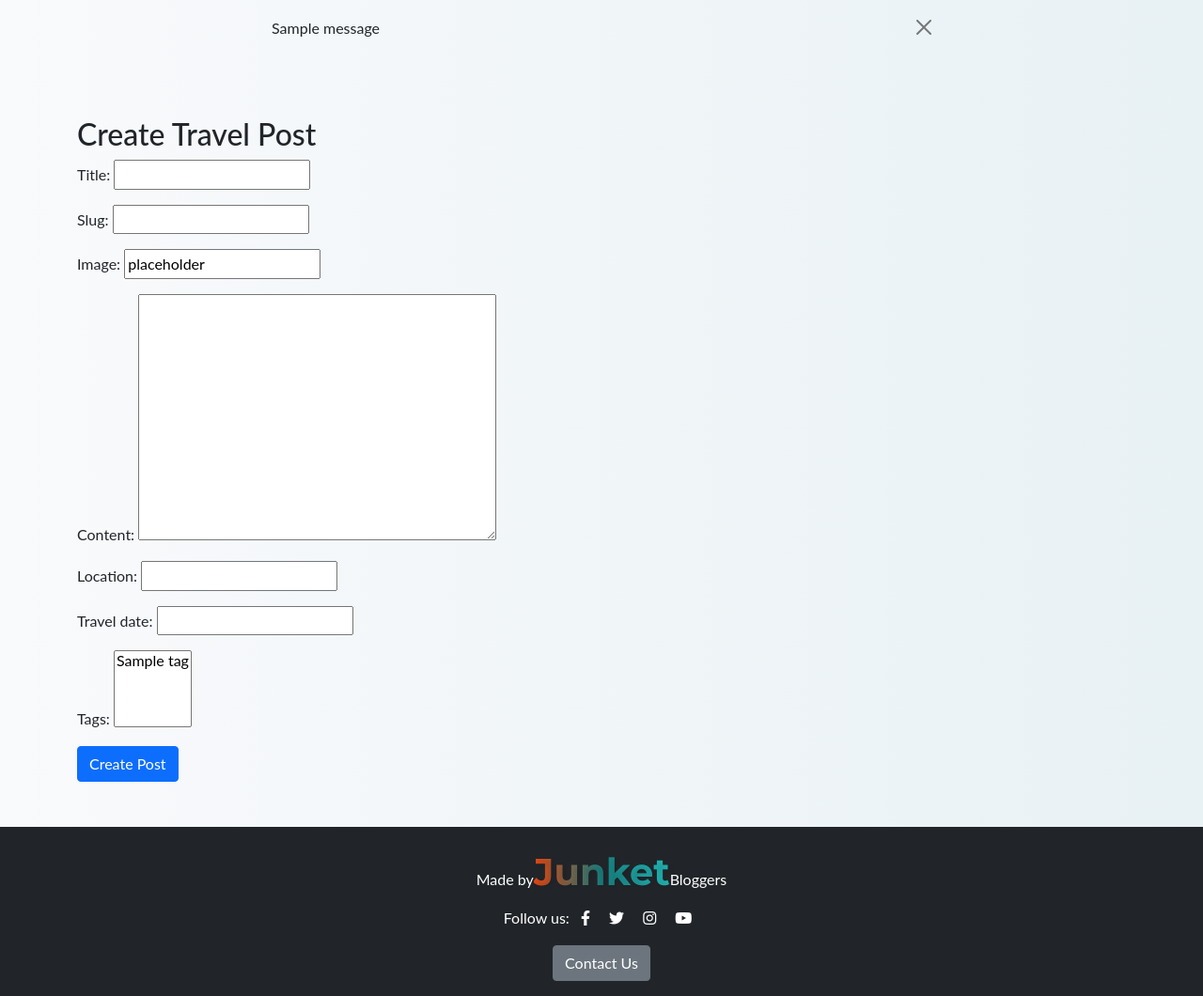
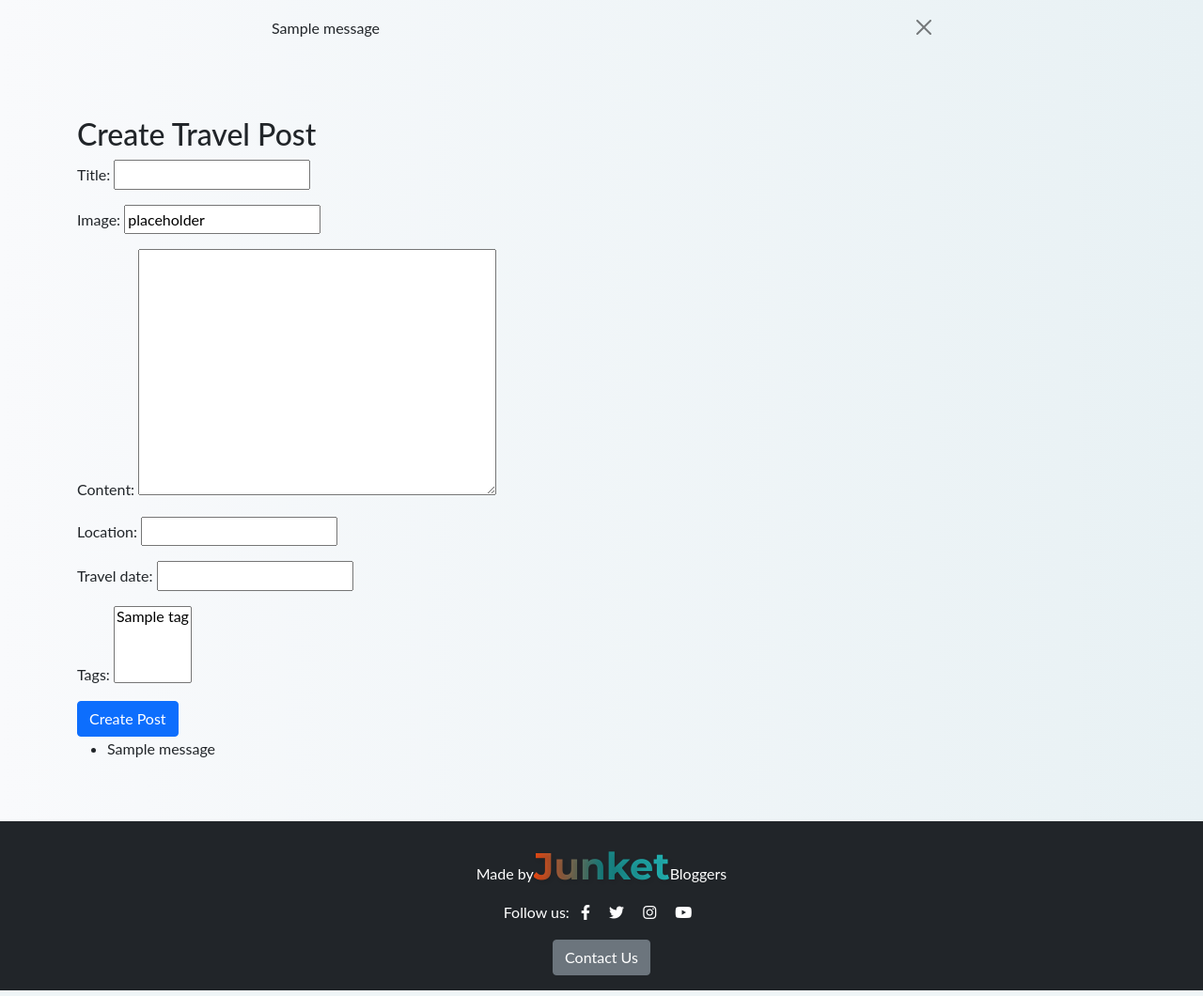
Before and after one commit to Milosson/JunketBlog, a Django app: page /create/ in a window 1280 px wide. Shown: the part 106-1166 px from the top of the page at 94% size. Run offline with Django 4.2, Linux system fonts and the light colour scheme; a user stored in the database is signed in; tables that the repository leaves empty hold one stand-in row (values such as "Sample post"); one stand-in notice (Sample message) is shown.

Commit message:
Fix slug generation for TravelPost and update post_list URL handling

```diff
--- a/blog/forms.py
+++ b/blog/forms.py
@@ -48,7 +48,6 @@ class TravelPostForm(forms.ModelForm):
         model = TravelPost
         fields = [
             'title',
-            'slug',
             'featured_image',
             'content',
             'location',
--- a/blog/models.py
+++ b/blog/models.py
@@ -1,6 +1,7 @@
 from django.db import models
 from django.contrib.auth.models import User
 from django.utils import timezone
+from django.utils.text import slugify
 from cloudinary.models import CloudinaryField
 from datetime import timedelta
 
@@ -12,7 +13,7 @@ STATUS_CHOICES = (
 
 class TravelPost(models.Model):
     title = models.CharField(max_length=200, unique=True)  # Title of the travel post
-    slug = models.SlugField(max_length=200, unique=True)  # Slug for a URL-friendly representation
+    slug = models.SlugField(max_length=200, unique=True, blank=True)  # Slug for a URL-friendly representation
     author = models.ForeignKey(
         User,
         on_delete=models.CASCADE,
@@ -28,12 +29,24 @@ class TravelPost(models.Model):
     travel_date = models.DateField()  # Date of the travel
     tags = models.ManyToManyField('Tag', blank=True)  # Tags to categorize the travel post
 
-
     class Meta:
         ordering = ['-created_on']  # Order posts by creation date, newest first
 
     def __str__(self):
         return f"{self.title} | written by {self.author}"  # Return the title as the string representation of the post
+
+    def save(self, *args, **kwargs):
+        if not self.slug:  # Only set the slug if it hasn't been set
+            # Generate a slug from the title
+            self.slug = slugify(self.title)
+            original_slug = self.slug
+            counter = 1
+            # Ensure the slug is unique
+            while TravelPost.objects.filter(slug=self.slug).exists():
+                self.slug = f"{original_slug}-{counter}"  # Append a counter to the slug
+                counter += 1
+        super().save(*args, **kwargs)  # Call the original save method
+
 
 class Tag(models.Model):
     name = models.CharField(max_length=30, unique=True)  # Unique name for the tag
--- a/blog/templates/blog/create_travel_post.html
+++ b/blog/templates/blog/create_travel_post.html
@@ -1,4 +1,3 @@
-
 {% extends "base.html" %}
 {% block content %}
 <h2>Create Travel Post</h2>
@@ -7,4 +6,13 @@
     {{ form.as_p }}  <!-- Render the form fields -->
     <button type="submit" class="btn btn-primary">Create Post</button>
 </form>
+
+
+{% if messages %}
+    <ul>
+    {% for message in messages %}
+        <li>{{ message }}</li>
+    {% endfor %}
+    </ul>
+{% endif %}
 {% endblock %}
--- a/blog/urls.py
+++ b/blog/urls.py
@@ -4,15 +4,13 @@ from . import views
 from .views import post_list, post_detail, contact_us, contact_success, comment_edit, create_travel_post
 
 urlpatterns = [
-    path('create/', create_travel_post, name='create_travel_post'),
-    path('login/', auth_views.LoginView.as_view, name='login'),
-    path('', views.post_list, name='home'),  # Home page for all posts
-    path('post/<slug:slug>/', views.post_detail, name='post_detail'),  # Detail view for a single post
-    path('contact/', contact_us, name='contact_us'),
-    path('contact/success/', contact_success, name='contact_success'),
-    path('post/<slug:slug>/edit-comment/<int:comment_id>/', comment_edit, name='comment_edit'),  # New URL for editing comments
-    path('post/<slug:slug>/delete_comment/<int:comment_id>/',
-      views.comment_delete, name='comment_delete')
-
-
+    path('posts/', views.post_list, name='post_list'),
+    path('create/', create_travel_post, name='create_travel_post'),  # URL to create a new travel post
+    path('login/', auth_views.LoginView.as_view(), name='login'),
+    path('', post_list, name='home'),  # Home page for all posts
+    path('post/<slug:slug>/', post_detail, name='post_detail'),  # Detail view for a single post
+    path('contact/', contact_us, name='contact_us'),  # URL for contact page
+    path('contact/success/', contact_success, name='contact_success'),  # Success page after contact
+    path('post/<slug:slug>/edit-comment/<int:comment_id>/', comment_edit, name='comment_edit'),  # URL for editing comments
+    path('post/<slug:slug>/delete_comment/<int:comment_id>/', views.comment_delete, name='comment_delete')  # URL for deleting comments
 ]
```
